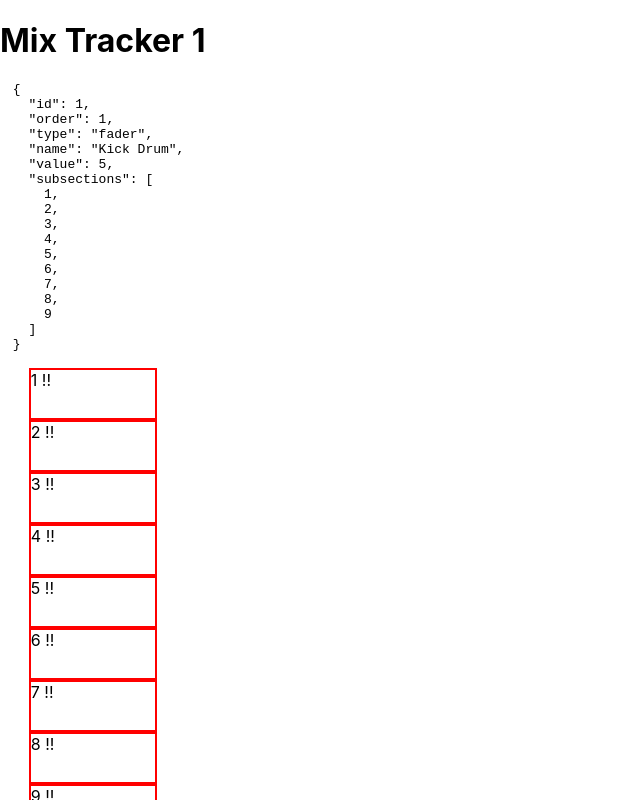
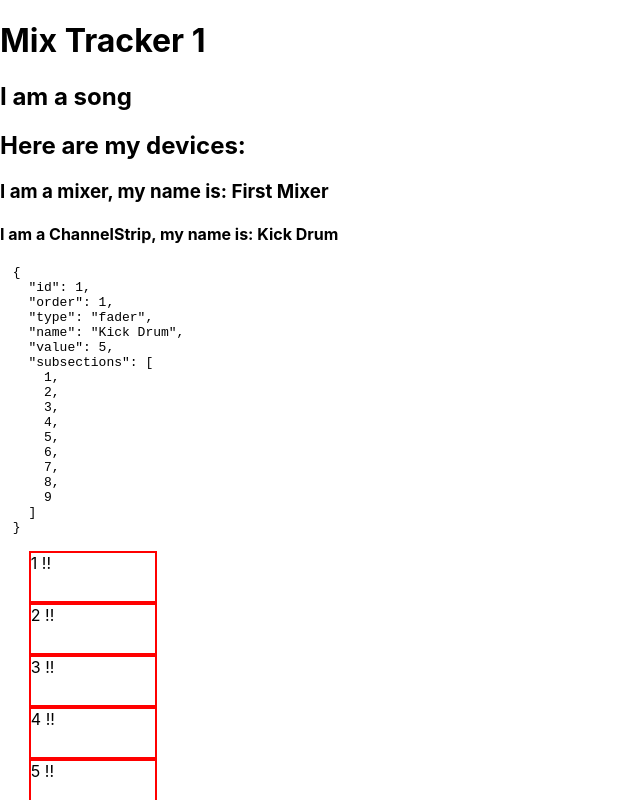
Before and after one commit to rapomerantz/mix_tracker_1, a React (Create React App) app: page / in a window 1280 px wide. Shown: the top 800 px of the page, without its empty margins (0-640 px from the left). Built offline with nearby package versions, Linux system fonts and the light colour scheme.

Commit message:
started building out device hierarchy

```diff
--- a/src/App.js
+++ b/src/App.js
@@ -1,6 +1,6 @@
 import React from 'react';
 import './App.css';
-import Fader from './Components/Fader';
+import Song from './Components/Song.js';
 
 function App() {
 
@@ -9,7 +9,7 @@ function App() {
             <header className="App-header">
                 <h1>Mix Tracker 1</h1>
             </header>
-      <Fader />
+            <Song/>
         </div>
     );
 }
--- /dev/null
+++ b/src/Components/ChannelStrip.js
@@ -0,0 +1,31 @@
+import React from 'react';
+import BaseDevice from './BaseDevice'
+import '../App.css';
+import Fader from './Fader'
+
+class ChannelStrip extends BaseDevice {
+    constructor(props) {
+        super(props);
+        this.state = {
+            id: 1,
+            order: 1,
+            type: '',
+            name: '',
+            channels: []
+        }
+    }
+
+    render() {
+        let channelStripComponents = this.props.device.components.map((component) => {
+            return <Fader key={component.deviceId} />
+        });
+        return(
+            <div>
+                <h4>I am a ChannelStrip, my name is: {this.props.device.name}</h4>
+                {channelStripComponents}
+            </div>
+        )
+    }
+}
+
+export default ChannelStrip;
--- /dev/null
+++ b/src/Components/Mixer.js
@@ -0,0 +1,32 @@
+import React from 'react';
+import BaseDevice from './BaseDevice'
+import '../App.css';
+import ChannelStrip from './ChannelStrip'
+
+class Mixer extends BaseDevice {
+    constructor(props) {
+        super(props);
+        this.state = {
+            id: this.props.device.deviceId,
+            order: 1,
+            type: '',
+            name: '',
+            channels: []
+        }
+    }
+
+    render() {
+        let channelStrips = this.props.device.channels.map((channelStrip) => {
+           return <ChannelStrip key={channelStrip.id} device={channelStrip}/>
+        });
+
+        return(
+            <div>
+                <h3>I am a mixer, my name is: {this.props.device.name}</h3>
+                {channelStrips}
+            </div>
+        )
+    }
+}
+
+export default Mixer;
--- /dev/null
+++ b/src/Components/Song.js
@@ -0,0 +1,51 @@
+import React from 'react';
+import '../App.css';
+import Mixer from './Mixer'
+
+class Song extends React.Component {
+    constructor(props) {
+        super(props);
+        this.state = {
+            name: 'Song 1',
+            songId: 1,
+            devices: [
+                {
+                    deviceId: 10,
+                    type:'Mixer',
+                    name: 'First Mixer',
+                    channels: [
+                        {
+                            deviceId: 11,
+                            type: 'ChannelStrip',
+                            name: 'Kick Drum',
+                            components: [
+                                {
+                                    deviceId: 12,
+                                    type: 'Fader',
+                                    name: '',
+                                    value: 5
+                                }
+                            ]
+                        }
+                    ],
+                }
+            ]
+        }
+    }
+
+    render() {
+        let deviceArray = this.state.devices.map((device) => {
+            return <Mixer key={device.deviceId} device={device} />
+        });
+
+        return (
+            <div>
+                <h2>I am a song</h2>
+                <h2>Here are my devices: </h2>
+                {deviceArray}
+            </div>
+        )
+    }
+}
+
+export default Song;
```
Lines whose indentation alone changed are shown as unchanged.
